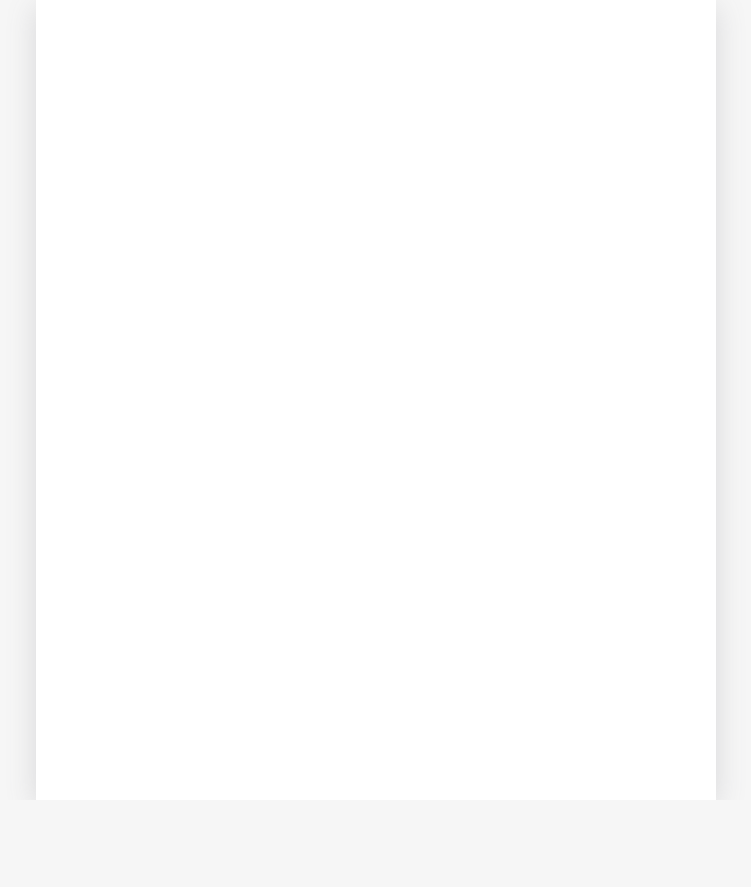
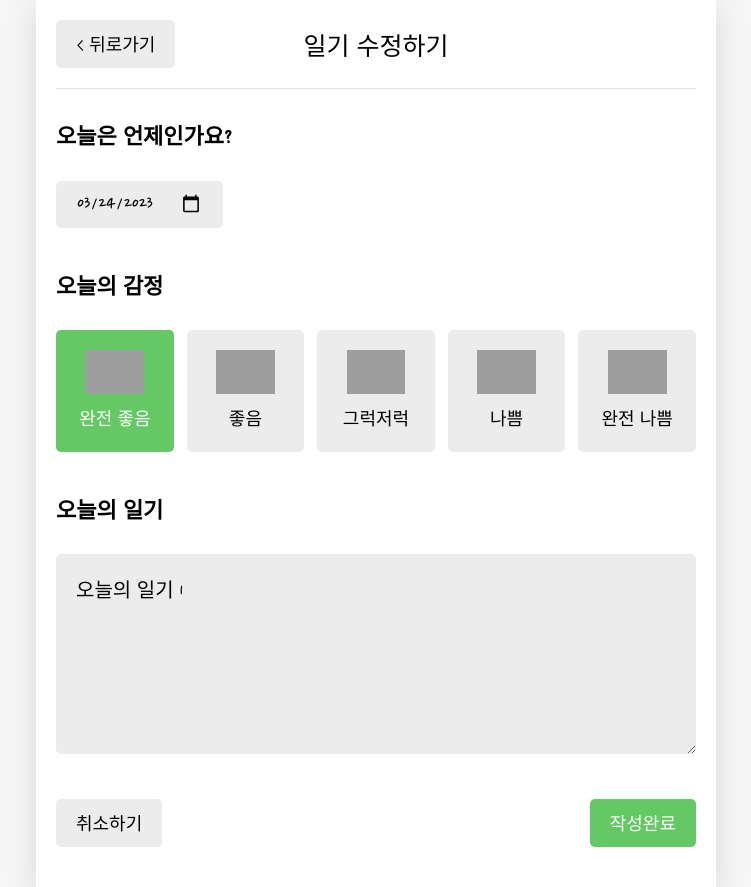
Before and after one commit to Yoo-uijin/EMOTION-DIARY, a React (Create React App) app: page /edit/1 in a window 1280 px wide. Before the commit this address had no page. Shown: the whole page, without its empty margins (264-1015 px from the left). Before the commit the page ends 800 px from the top, so only its background shows below. Built offline with nearby package versions, Linux system fonts and the light colour scheme; grey boxes are pictures that could not be loaded; a web font is replaced by a local one.

Commit message:
page implementation - (/edit)

```diff
--- a/src/App.js
+++ b/src/App.js
@@ -82,7 +82,7 @@
             <Routes>
               <Route path="/" element={<Home />} />
               <Route path="/new" element={<New />} />
-              <Route path="/edit" element={<Edit />} />
+              <Route path="/edit/:id" element={<Edit />} />
               <Route path="/diary/:id" element={<Diary />} />
             </Routes>
           </div>
--- a/src/components/DiaryEditor.js
+++ b/src/components/DiaryEditor.js
@@ -1,4 +1,4 @@
-import React, { useContext, useRef, useState } from "react";
+import React, { useContext, useEffect, useRef, useState } from "react";
 import { useNavigate } from "react-router-dom";
 import EmotionItem from "./EmotionItem";
 import { DiaryDispatchContext } from "./../App";
@@ -38,7 +38,7 @@
   return date.toJSON().slice(0, 10);
 };
 
-const DiaryEditor = () => {
+const DiaryEditor = ({ isEdit, originData }) => {
   const contentRef = useRef();
   const navigate = useNavigate();
   const [date, setDate] = useState(getStringDate(new Date()));
@@ -49,7 +49,7 @@
     setEmotion(emotion);
   };
 
-  const { onCreate } = useContext(DiaryDispatchContext);
+  const { onCreate, onEdit } = useContext(DiaryDispatchContext);
 
   const handleSubmit = () => {
     if (content.length < 1) {
@@ -57,14 +57,34 @@
       return;
     }
 
+    if (
+      window.confirm(
+        isEdit ? "일기를 수정하시겠습니까?" : "새로운 일기를 작성하시겠습니까?"
+      )
+    ) {
+      if (!isEdit) {
+        onCreate(date, content, emotion);
+      } else {
+        onEdit(originData.id, date, content, emotion);
+      }
+    }
+
     onCreate(date, content, emotion);
     navigate(`/`, { replace: true });
   };
 
+  useEffect(() => {
+    if (isEdit) {
+      setDate(getStringDate(new Date(parseInt(originData.date))));
+      setEmotion(originData.emotion);
+      setContent(originData.content);
+    }
+  }, [isEdit, originData]);
+
   return (
     <div className="DiaryEditor">
       <MyHeader
-        headText={"새로운 일기 쓰기"}
+        headText={isEdit ? "일기 수정하기" : "새로운 일기 쓰기"}
         leftChild={
           <MyButton
             text={"< 뒤로가기"}
--- a/src/pages/Edit.js
+++ b/src/pages/Edit.js
@@ -1,10 +1,34 @@
-import React from "react";
-import { useNavigate } from "react-router-dom";
+import React, { useContext, useEffect, useState } from "react";
+import { useNavigate, useParams } from "react-router-dom";
+import { DiaryStateContext } from "../App";
+import DiaryEditor from "../components/DiaryEditor";
 
 const Edit = () => {
   const navigate = useNavigate();
+  const { id } = useParams();
+  const [originData, setOriginData] = useState();
 
-  return <div></div>;
+  const diaryList = useContext(DiaryStateContext);
+
+  useEffect(() => {
+    if (diaryList.length >= 1) {
+      const targetDiary = diaryList.find(
+        (it) => parseInt(it.id) === parseInt(id)
+      );
+
+      if (targetDiary) {
+        setOriginData(targetDiary);
+      } else {
+        navigate("/", { replace: true });
+      }
+    }
+  }, [id, diaryList]);
+
+  return (
+    <div>
+      {originData && <DiaryEditor isEdit={true} originData={originData} />}
+    </div>
+  );
 };
 
 export default Edit;
```
